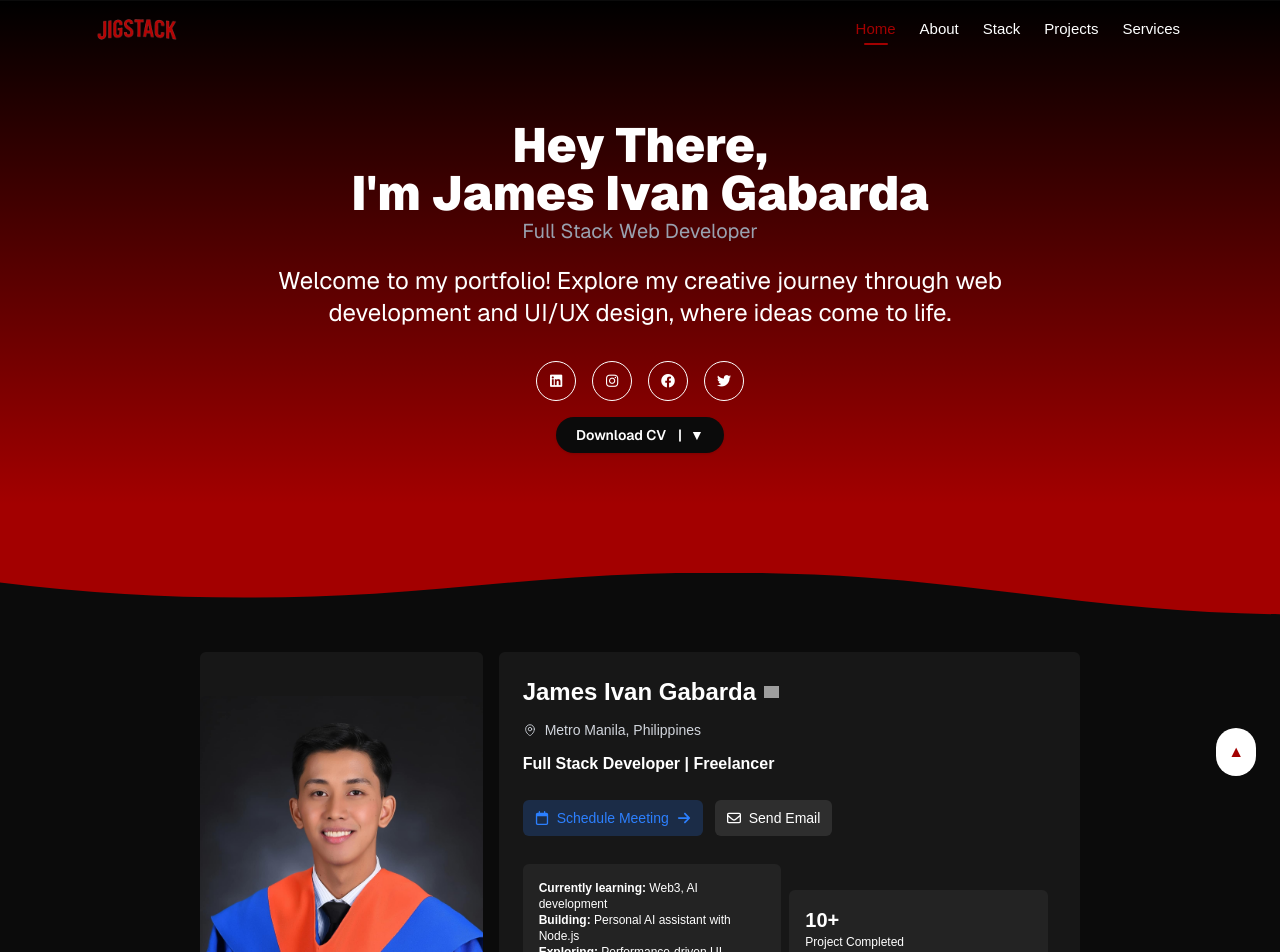
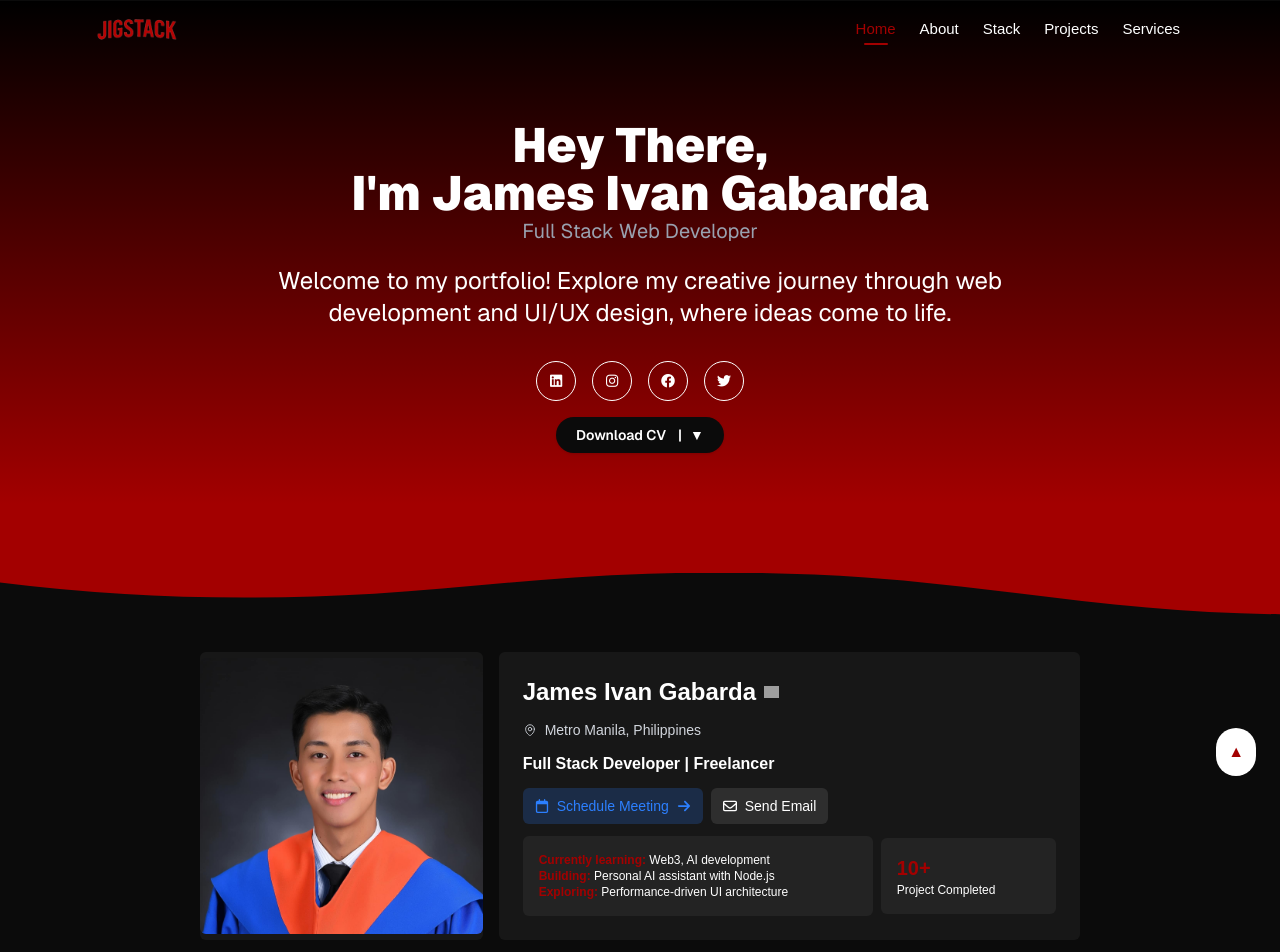
Before and after one commit to jigabarda/Portfoliov4, a Next.js app: page / in a window 1280 px wide. Shown: the top 952 px of the page. Built offline with nearby package versions, Linux system fonts and the light colour scheme; grey boxes are pictures that could not be loaded.

Commit message:
finalize the content and ui/ux design

```diff
--- a/src/app/components/About.tsx
+++ b/src/app/components/About.tsx
@@ -94,7 +94,7 @@ const About = () => {
           </div>
 
           {/* BASIC INFO */}
-          <div className="bg-white/5 p-6 rounded-md flex flex-col gap-3 lg:col-span-2 mt-20">
+          <div className="bg-white/5 p-6 rounded-md flex flex-col gap-3 lg:col-span-2 lg:mt-20">
             <div className="flex items-center gap-2">
               <h2 className="text-2xl text-white font-bold">
                 James Ivan Gabarda
@@ -116,7 +116,7 @@ const About = () => {
               Full Stack Developer | Freelancer
             </h4>
 
-            <div className="flex gap-3 mt-3 text-sm">
+            <div className="flex gap-2 text-sm">
               <button className="bg-blue-500/20 text-blue-500 flex px-3 py-2 items-center gap-2 rounded-md">
                 <FaRegCalendar />
                 Schedule Meeting
@@ -127,20 +127,22 @@ const About = () => {
                 Send Email
               </button>
             </div>
-            <div className="flex justify-between items-center mt-4">
-              <div className="bg-white/5 p-4 rounded-md w-1/2 mr-2">
+            <div className="lg:flex lg:justify-between gap-2 lg:items-center">
+              <div className="bg-white/5 p-4 rounded-md lg:w-2/3">
                 <p className="text-white text-xs">
-                  <span className="font-bold">Currently learning:</span> Web3,
-                  AI development
+                  <span className="font-bold text-[#A30000]">
+                    Currently learning:
+                  </span>{" "}
+                  Web3, AI development
                   <br />
-                  <span className="font-bold">Building: </span>Personal AI
-                  assistant with Node.js <br />
-                  <span className="font-bold">Exploring: </span>
+                  <span className="font-bold text-[#A30000]">Building: </span>
+                  Personal AI assistant with Node.js <br />
+                  <span className="font-bold text-[#A30000]">Exploring: </span>
                   Performance-driven UI architecture
                 </p>
               </div>
-              <div className="text-white bg-white/5 p-4 rounded-md w-1/2 mr-2">
-                <h3 className="font-bold text-xl">10+</h3>
+              <div className="text-white bg-white/5 p-4 rounded-md lg:w-1/3 mt-4 lg:mt-0">
+                <h3 className="font-bold text-xl text-[#A30000]">10+</h3>
                 <p className=" text-xs">Project Completed</p>
               </div>
             </div>
```
